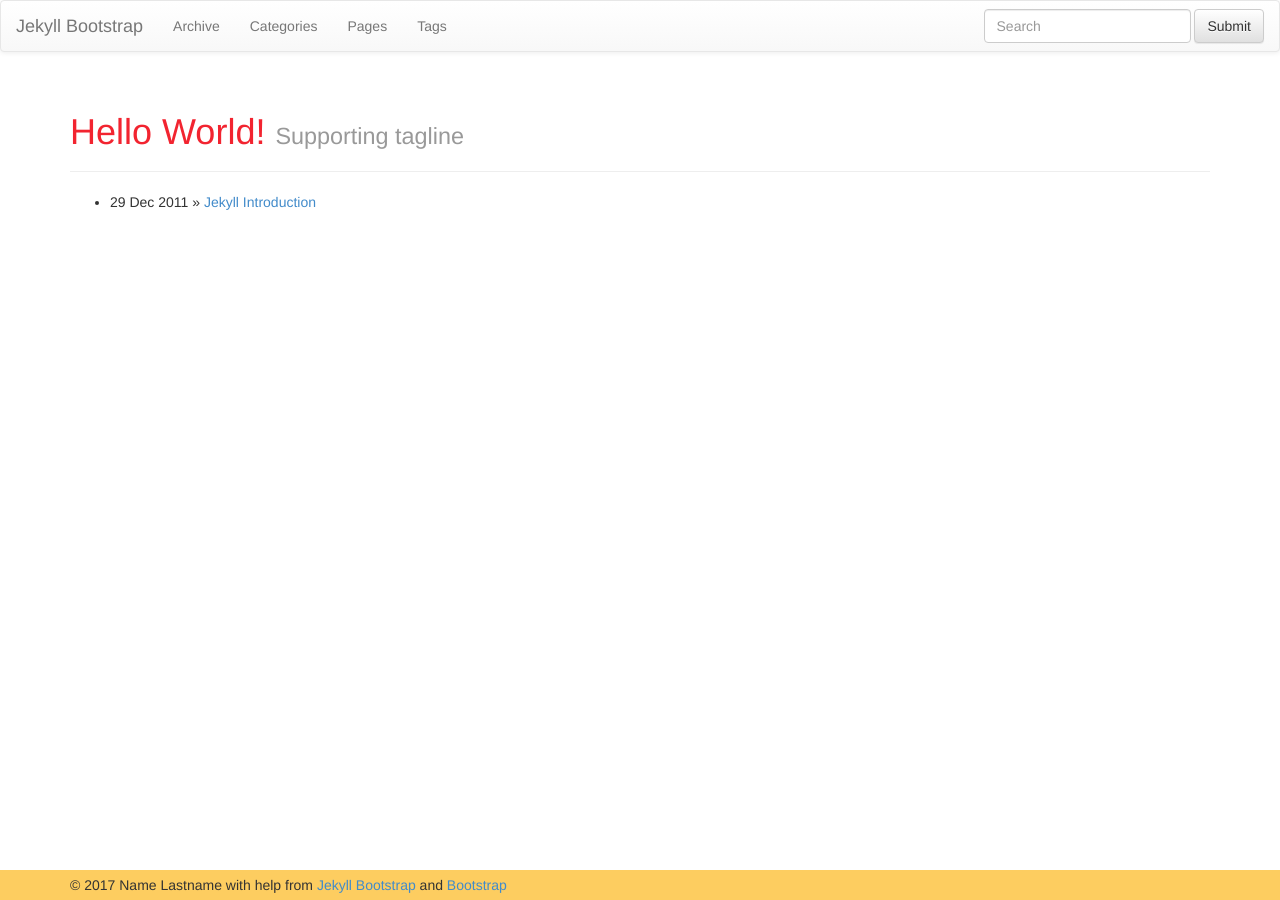
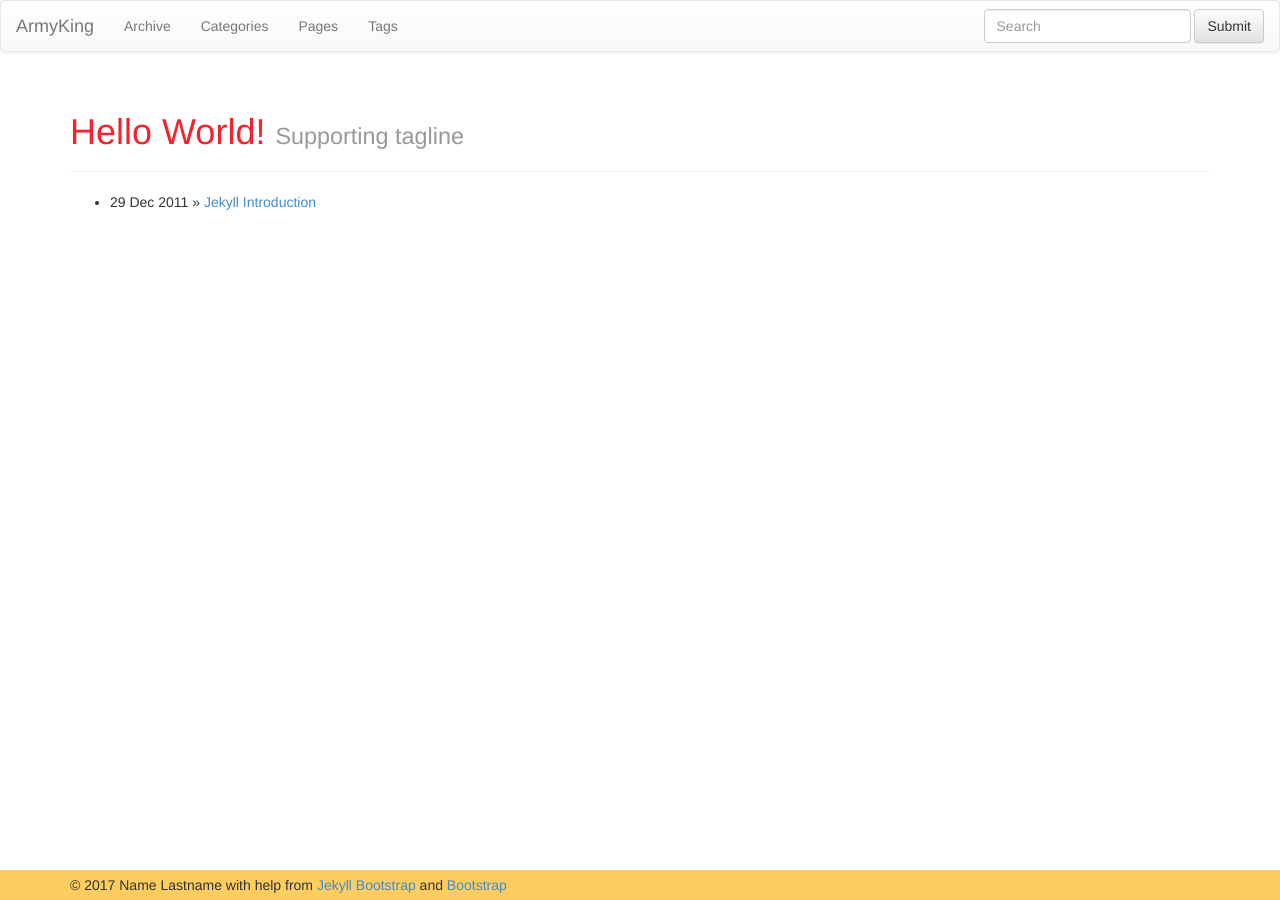
Before and after one commit to ArmyKing/armyking.github.io, a Jekyll site: the page built from index.md, in a window 1280 px wide. Built offline with Jekyll 4.4.1, drawn with Linux system fonts in a browser that asks for light colours; nearby versions of some CDN libraries.

Commit message:
no message

```diff
--- a/_config.yml
+++ b/_config.yml
@@ -8,7 +8,7 @@ highlighter: pygments
 # Themes are encouraged to use these universal variables
 # so be sure to set them if your theme uses them.
 #
-title : Jekyll Bootstrap
+title : ArmyKing
 tagline: Site Tagline
 author :
   name : Name Lastname
```
